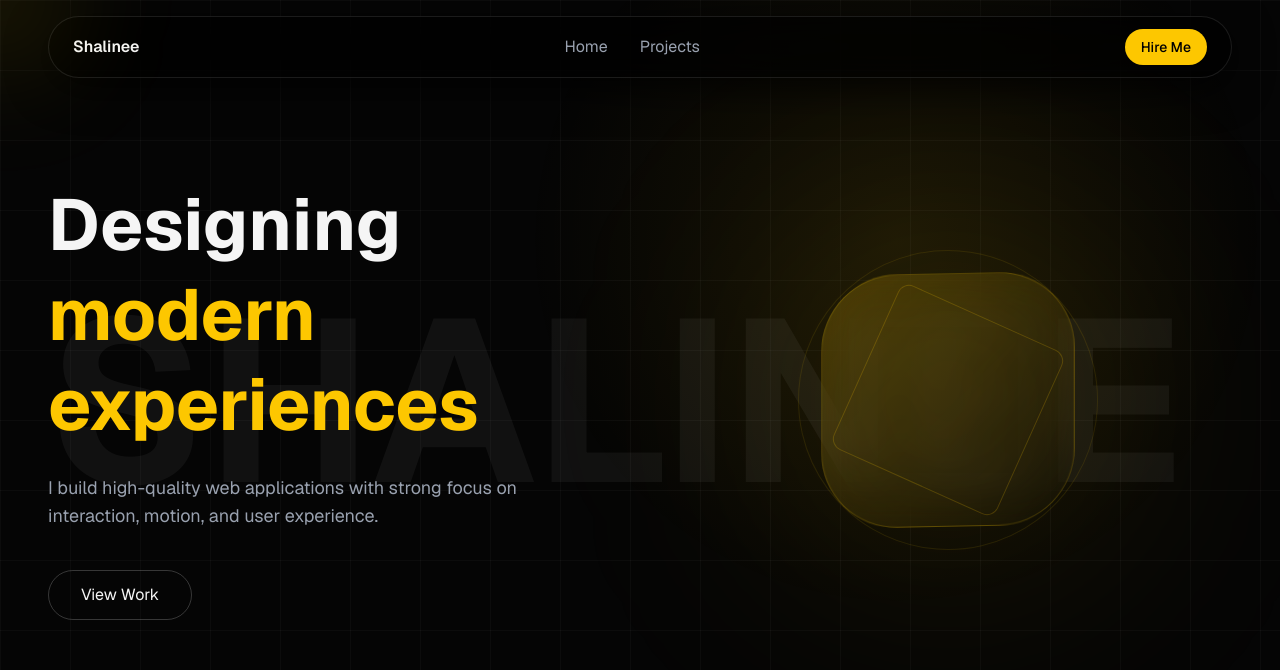
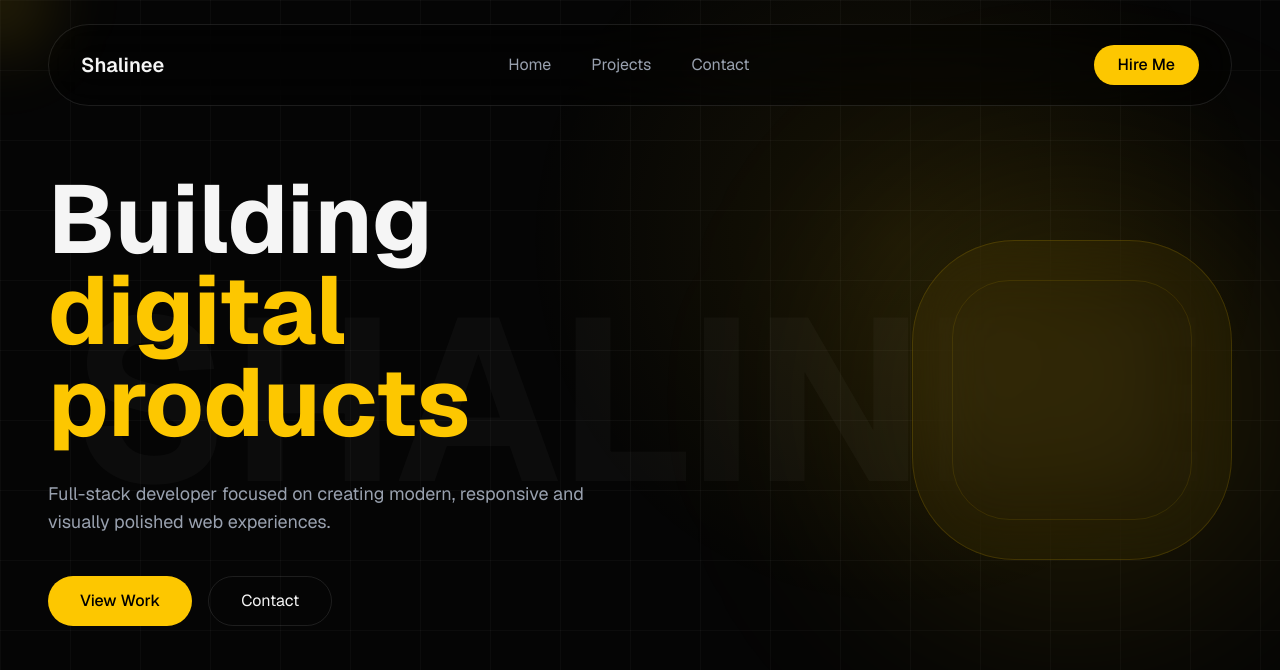
Before and after one commit to Shalineeeweeee/portfolio, a Next.js app: page / in a window 1280 px wide. Shown: the top 670 px of the page. Built offline with nearby package versions, Linux system fonts and the light colour scheme.

Commit message:
updating ui

```diff
--- a/app/components/CursorGlow.tsx
+++ b/app/components/CursorGlow.tsx
@@ -4,40 +4,31 @@ import { useEffect, useState } from "react";
 
 export default function CursorGlow() {
   const [pos, setPos] = useState({ x: 0, y: 0 });
-  const [hover, setHover] = useState(false);
 
   useEffect(() => {
     const move = (e: MouseEvent) => {
-      setPos({ x: e.clientX, y: e.clientY });
+      setPos({
+        x: e.clientX,
+        y: e.clientY,
+      });
     };
-
-    const hoverOn = () => setHover(true);
-    const hoverOff = () => setHover(false);
 
     window.addEventListener("mousemove", move);
 
-    document.querySelectorAll("button, a").forEach((el) => {
-      el.addEventListener("mouseenter", hoverOn);
-      el.addEventListener("mouseleave", hoverOff);
-    });
-
-    return () => {
-      window.removeEventListener("mousemove", move);
-    };
+    return () => window.removeEventListener("mousemove", move);
   }, []);
 
   return (
     <div
-      className="fixed pointer-events-none z-[9999] transition-all duration-200"
+      className="fixed pointer-events-none z-[9999]"
       style={{
-        transform: `translate(${pos.x - (hover ? 120 : 100)}px, ${
-          pos.y - (hover ? 120 : 100)
-        }px)`,
-        width: hover ? 240 : 200,
-        height: hover ? 240 : 200,
+        transform: `translate(${pos.x - 80}px, ${pos.y - 80}px)`,
+        width: 160,
+        height: 160,
+        borderRadius: "999px",
         background:
-          "radial-gradient(circle, rgba(255,215,0,0.25), transparent 60%)",
-        filter: "blur(60px)",
+          "radial-gradient(circle, rgba(250,204,21,0.18), transparent 70%)",
+        filter: "blur(30px)",
       }}
     />
   );
--- a/app/components/Hero.tsx
+++ b/app/components/Hero.tsx
@@ -4,116 +4,122 @@ import {
   motion,
   useMotionValue,
   useSpring,
-  useTransform,
 } from "framer-motion";
+
 import { useEffect } from "react";
 
 export default function Hero() {
   const x = useMotionValue(0);
   const y = useMotionValue(0);
 
-  // smooth cursor
-  const smoothX = useSpring(x, { stiffness: 60, damping: 20 });
-  const smoothY = useSpring(y, { stiffness: 60, damping: 20 });
+  const smoothX = useSpring(x, {
+    stiffness: 300,
+    damping: 25,
+  });
 
-  // subtle rotation based on cursor
-  const rotateX = useTransform(smoothY, [0, window.innerHeight || 1], [8, -8]);
-  const rotateY = useTransform(smoothX, [0, window.innerWidth || 1], [-8, 8]);
+  const smoothY = useSpring(y, {
+    stiffness: 300,
+    damping: 25,
+  });
 
   useEffect(() => {
     const move = (e: MouseEvent) => {
-      x.set(e.clientX);
-      y.set(e.clientY);
+      x.set((e.clientX - window.innerWidth / 2) * 0.06);
+      y.set((e.clientY - window.innerHeight / 2) * 0.06);
     };
 
     window.addEventListener("mousemove", move);
+
     return () => window.removeEventListener("mousemove", move);
   }, [x, y]);
 
   return (
     <section
       id="home"
-      className="min-h-screen flex items-center relative overflow-hidden px-6 lg:px-12"
+      className="min-h-screen flex items-center px-6 lg:px-12 relative overflow-hidden"
     >
-      {/* BIG BACK TEXT */}
-      <h1 className="absolute text-[18vw] font-bold text-white/5 leading-none pointer-events-none select-none">
-        SHALINEE
-      </h1>
 
-      <div className="max-w-7xl mx-auto w-full grid lg:grid-cols-2 gap-12 items-center relative z-10">
+      {/* background text */}
+      <div className="absolute inset-0 flex items-center justify-center pointer-events-none">
+        <h1 className="text-[18vw] font-bold text-white/[0.03]">
+          SHALINEE
+        </h1>
+      </div>
 
-        {/* LEFT CONTENT */}
+      <div className="max-w-7xl mx-auto w-full grid lg:grid-cols-2 gap-20 items-center relative z-10">
+
+        {/* left */}
         <div>
+
           <motion.h1
             initial={{ opacity: 0, y: 80 }}
             animate={{ opacity: 1, y: 0 }}
             transition={{ duration: 0.8 }}
-            className="text-5xl md:text-7xl font-bold leading-tight"
+            className="text-6xl md:text-8xl font-bold leading-[0.95]"
           >
-            Designing <br />
-            <span className="text-yellow-400">modern experiences</span>
+            Building <br />
+
+            <span className="text-yellow-400">
+              digital products
+            </span>
           </motion.h1>
 
           <motion.p
-            initial={{ opacity: 0, y: 40 }}
+            initial={{ opacity: 0, y: 30 }}
             animate={{ opacity: 1, y: 0 }}
             transition={{ delay: 0.2 }}
-            className="mt-6 text-gray-400 max-w-lg text-lg"
+            className="mt-8 text-lg text-gray-400 max-w-xl"
           >
-            I build high-quality web applications with strong focus on interaction,
-            motion, and user experience.
+            Full-stack developer focused on creating modern,
+            responsive and visually polished web experiences.
           </motion.p>
 
-          {/* BUTTON */}
+          {/* buttons */}
           <motion.div
             initial={{ opacity: 0 }}
             animate={{ opacity: 1 }}
             transition={{ delay: 0.4 }}
-            className="mt-10"
+            className="mt-10 flex gap-4"
           >
-            <button className="group relative px-8 py-3 rounded-full border border-white/20 overflow-hidden">
-              <span className="relative z-10">View Work</span>
 
-              {/* hover fill */}
-              <div className="absolute inset-0 bg-yellow-400 scale-x-0 group-hover:scale-x-100 origin-left transition duration-300" />
+            <button className="bg-yellow-400 text-black px-8 py-3 rounded-full font-medium hover:scale-[1.03] transition">
+              View Work
             </button>
+
+            <button className="border border-white/10 px-8 py-3 rounded-full hover:bg-white/5 transition">
+              Contact
+            </button>
+
           </motion.div>
+
         </div>
 
-        {/* RIGHT INTERACTIVE VISUAL */}
-        <div className="relative w-full h-[420px] flex items-center justify-center">
+        {/* right */}
+        <div className="flex items-center justify-center lg:justify-end">
 
-          {/* MAIN SHAPE */}
           <motion.div
             style={{
               x: smoothX,
               y: smoothY,
-              rotateX,
-              rotateY,
             }}
-            className="absolute w-64 h-64 rounded-[30%]
-            bg-gradient-to-br from-yellow-400/20 to-transparent
-            border border-yellow-400/20 backdrop-blur-xl"
-          />
+            className="relative w-[320px] h-[320px]"
+          >
 
-          {/* ROTATING RING */}
-          <motion.div
-            animate={{ rotate: 360 }}
-            transition={{ duration: 20, repeat: Infinity, ease: "linear" }}
-            className="w-[300px] h-[300px] rounded-full border border-yellow-400/10"
-          />
+            {/* glow */}
+            <div className="absolute -inset-16 bg-yellow-400/10 blur-[100px] rounded-full" />
 
-          {/* INNER ROTATION */}
-          <motion.div
-            animate={{ rotate: -360 }}
-            transition={{ duration: 30, repeat: Infinity, ease: "linear" }}
-            className="absolute w-[180px] h-[180px] border border-yellow-400/20 rounded-xl"
-          />
+            {/* outer */}
+            <div className="absolute inset-0 rounded-[32%] border border-yellow-400/15 bg-yellow-400/5 backdrop-blur-2xl" />
 
-          {/* GLOW */}
-          <div className="absolute w-[350px] h-[350px] bg-yellow-400/10 blur-[120px] rounded-full" />
+            {/* inner */}
+            <div className="absolute inset-10 rounded-[24%] border border-yellow-400/10" />
+
+          </motion.div>
+
         </div>
+
       </div>
+
     </section>
   );
 }
--- a/app/components/Navbar.tsx
+++ b/app/components/Navbar.tsx
@@ -1,39 +1,38 @@
 "use client";
 
-import { motion, useScroll, useMotionValueEvent } from "framer-motion";
-import { useState } from "react";
+export default function Navbar() {
+  return (
+    <header className="fixed top-0 left-0 w-full z-50 px-6 lg:px-12 pt-6">
 
-export default function Navbar() {
-  const { scrollY } = useScroll();
-  const [hidden, setHidden] = useState(false);
+      <nav className="max-w-7xl mx-auto rounded-full border border-white/10 bg-black/40 backdrop-blur-xl px-8 py-5 flex items-center justify-between">
 
-  useMotionValueEvent(scrollY, "change", (latest) => {
-    const prev = scrollY.getPrevious() ?? 0;
-    if (latest > prev && latest > 100) setHidden(true);
-    else setHidden(false);
-  });
-
-  return (
-    <motion.nav
-      animate={{ y: hidden ? -100 : 0 }}
-      transition={{ duration: 0.3 }}
-      className="fixed top-0 left-0 w-full z-50 px-6 lg:px-12 py-4"
-    >
-      <div className="max-w-7xl mx-auto flex items-center justify-between
-        bg-black/70 backdrop-blur-xl border border-white/10
-        rounded-full px-6 py-3 shadow-[0_10px_40px_rgba(0,0,0,0.8)]">
-
-        <div className="font-semibold">Shalinee</div>
-
-        <div className="hidden md:flex gap-8 text-gray-400">
-          <a href="#home" className="hover:text-white">Home</a>
-          <a href="#projects" className="hover:text-white">Projects</a>
+        {/* logo */}
+        <div className="text-xl font-semibold">
+          Shalinee
         </div>
 
-        <button className="bg-yellow-400 text-black px-4 py-2 rounded-full text-sm font-medium">
+        {/* links */}
+        <div className="hidden md:flex gap-10 text-gray-400">
+          <a href="#home" className="hover:text-white transition">
+            Home
+          </a>
+
+          <a href="#projects" className="hover:text-white transition">
+            Projects
+          </a>
+
+          <a href="#contact" className="hover:text-white transition">
+            Contact
+          </a>
+        </div>
+
+        {/* button */}
+        <button className="bg-yellow-400 text-black px-6 py-2 rounded-full font-medium hover:scale-[1.03] transition">
           Hire Me
         </button>
-      </div>
-    </motion.nav>
+
+      </nav>
+
+    </header>
   );
 }
```
